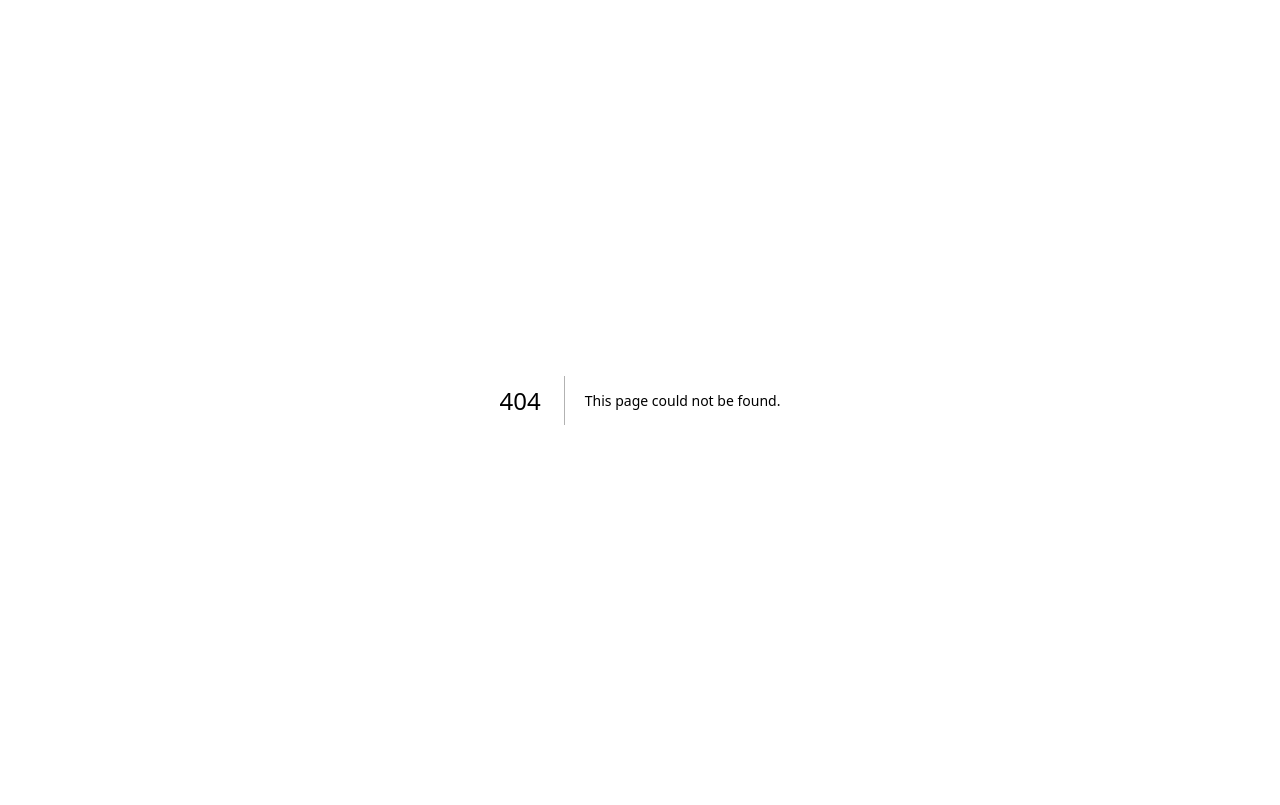
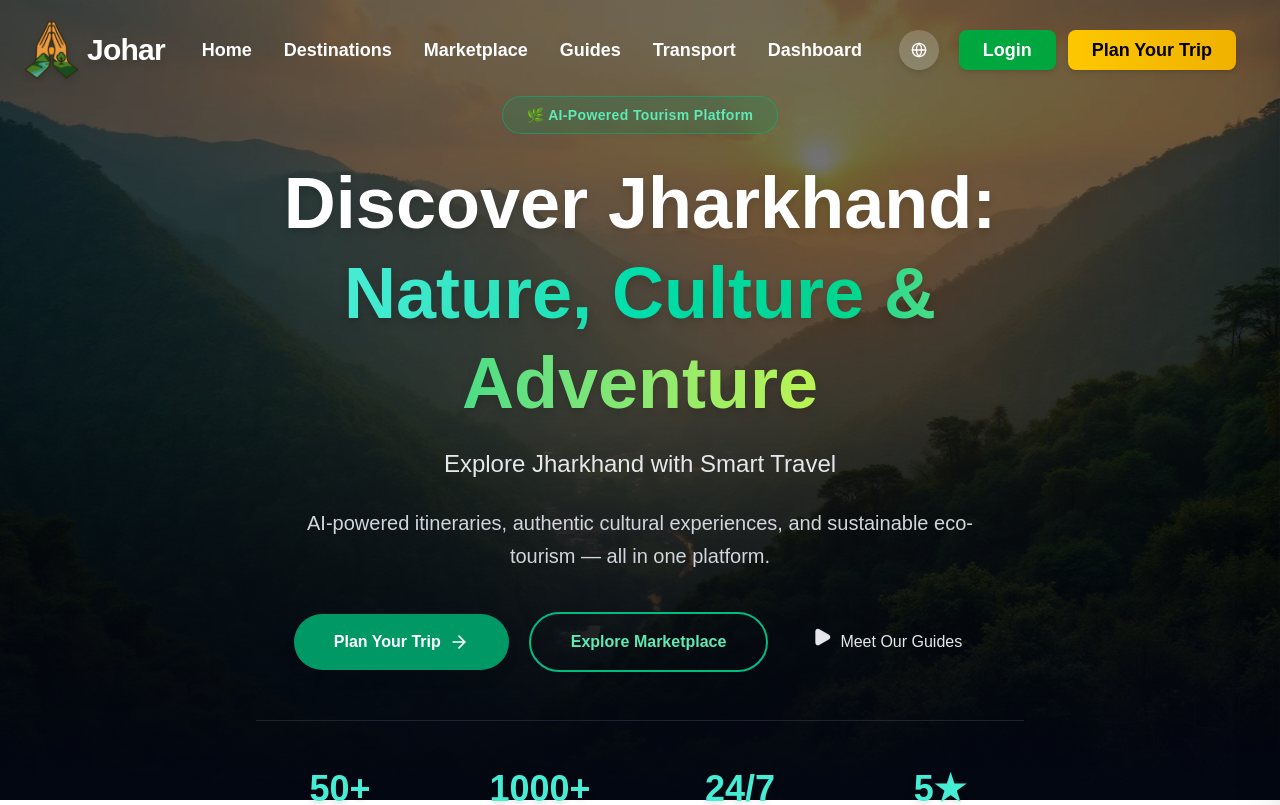
Before and after one commit to MAYANKSHARMA01010/sih_explore_jharkhand, a Next.js app: page /pages/landing in a window 1280 px wide. Before the commit this address had no page. Shown: the top 805 px of the page. Built offline with nearby package versions, Linux system fonts and the light colour scheme.

Commit message:
Route Error Fixed

```diff
--- a/src/app/components/common/navbar.tsx
+++ b/src/app/components/common/navbar.tsx
@@ -10,6 +10,7 @@ import {
   DropdownMenuItem,
   DropdownMenuTrigger,
 } from "../ui/dropdown-menu";
+import { useRouter } from "next/navigation";
 
 import logo from "../../../public/Logo.png";
 
@@ -17,6 +18,7 @@ const Navbar: React.FC = () => {
   const [sidebarOpen, setSidebarOpen] = useState(false);
   const [scrolled, setScrolled] = useState(false);
   const [logoPopup, setLogoPopup] = useState(false);
+  const router = useRouter();
 
   const links = [
     { name: "Home", href: "#" },
@@ -112,7 +114,10 @@ const Navbar: React.FC = () => {
 
             {/* Auth Buttons */}
             <div className="hidden md:flex space-x-3">
-              <Button className="bg-green-600 text-white px-6 py-3 text-lg rounded-lg font-semibold shadow-md transition-all duration-300 hover:scale-110 hover:shadow-lg">
+              <Button
+                onClick={() => router.push("../../pages/login")}
+                className="bg-green-600 text-white px-6 py-3 text-lg rounded-lg font-semibold shadow-md transition-all duration-300 hover:scale-110 hover:shadow-lg"
+              >
                 Login
               </Button>
               <Button className="bg-gradient-to-r from-yellow-400 to-yellow-500 text-black px-6 py-3 text-lg rounded-lg font-semibold shadow-md transition-all duration-300 hover:scale-110 hover:shadow-lg">
@@ -160,7 +165,10 @@ const Navbar: React.FC = () => {
             </a>
           ))}
           <div className="flex flex-col space-y-3 mt-6">
-            <Button className="bg-green-600 text-white px-6 py-3 text-lg rounded-lg font-semibold shadow-md transition-all duration-300 hover:scale-110 hover:shadow-lg">
+            <Button
+              onClick={() => router.push("../../pages/login")}
+              className="bg-green-600 text-white px-6 py-3 text-lg rounded-lg font-semibold shadow-md transition-all duration-300 hover:scale-110 hover:shadow-lg"
+            >
               Login
             </Button>
             <Button className="bg-gradient-to-r from-yellow-400 to-yellow-500 text-black px-6 py-3 text-lg rounded-lg font-semibold shadow-md transition-all duration-300 hover:scale-110 hover:shadow-lg">
--- a/src/app/page.tsx
+++ b/src/app/page.tsx
@@ -1,4 +1,6 @@
-import Landing from "./pages/landing";
+"use client";
+
+import Landing from "./pages/landing/page";
 
 export default function App() {
   return (
--- a/src/app/pages/landing.tsx
+++ /dev/null
@@ -1,18 +0,0 @@
-import React from 'react'
-import HeroSection from '../components/landingPage/HeroSection'
-import Footer from "../components/common/footer"
-import Navbar from '../components/common/navbar'
-import ProblemSection from '../components/landingPage/ProblemSection'
-
-function Landing() {
-  return (
-    <>
-      <Navbar />
-      <HeroSection />
-      <ProblemSection />
-      <Footer />
-    </>
-  )
-}
-
-export default Landing
--- /dev/null
+++ b/src/app/pages/landing/page.tsx
@@ -0,0 +1,20 @@
+"use client";
+
+import React from 'react'
+import HeroSection from '../../components/landingPage/HeroSection'
+import Footer from "../../components/common/footer"
+import Navbar from '../../components/common/navbar'
+import ProblemSection from '../../components/landingPage/ProblemSection'
+
+function Landing() {
+  return (
+    <>
+      <Navbar />
+      <HeroSection />
+      <ProblemSection />
+      <Footer />
+    </>
+  )
+}
+
+export default Landing
--- /dev/null
+++ b/src/app/pages/login/page.tsx
@@ -0,0 +1,13 @@
+"use client";
+
+import React from 'react'
+
+function login() {
+  return (
+    <div>
+      Login Page Nigger
+    </div>
+  )
+}
+
+export default login
```
Also changed, not shown: src/public/JHARKHAND_DUMMY.jpeg (deleted).
